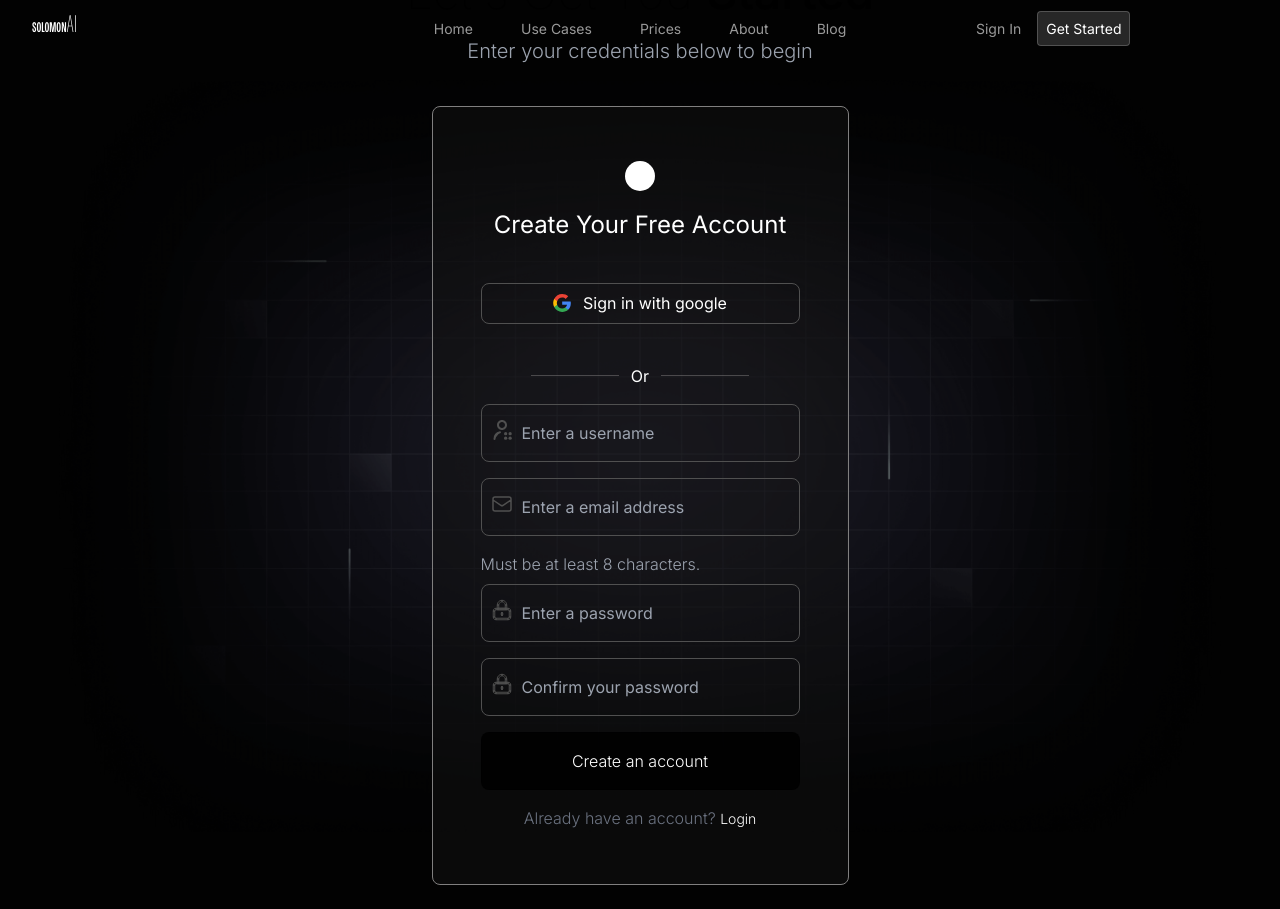
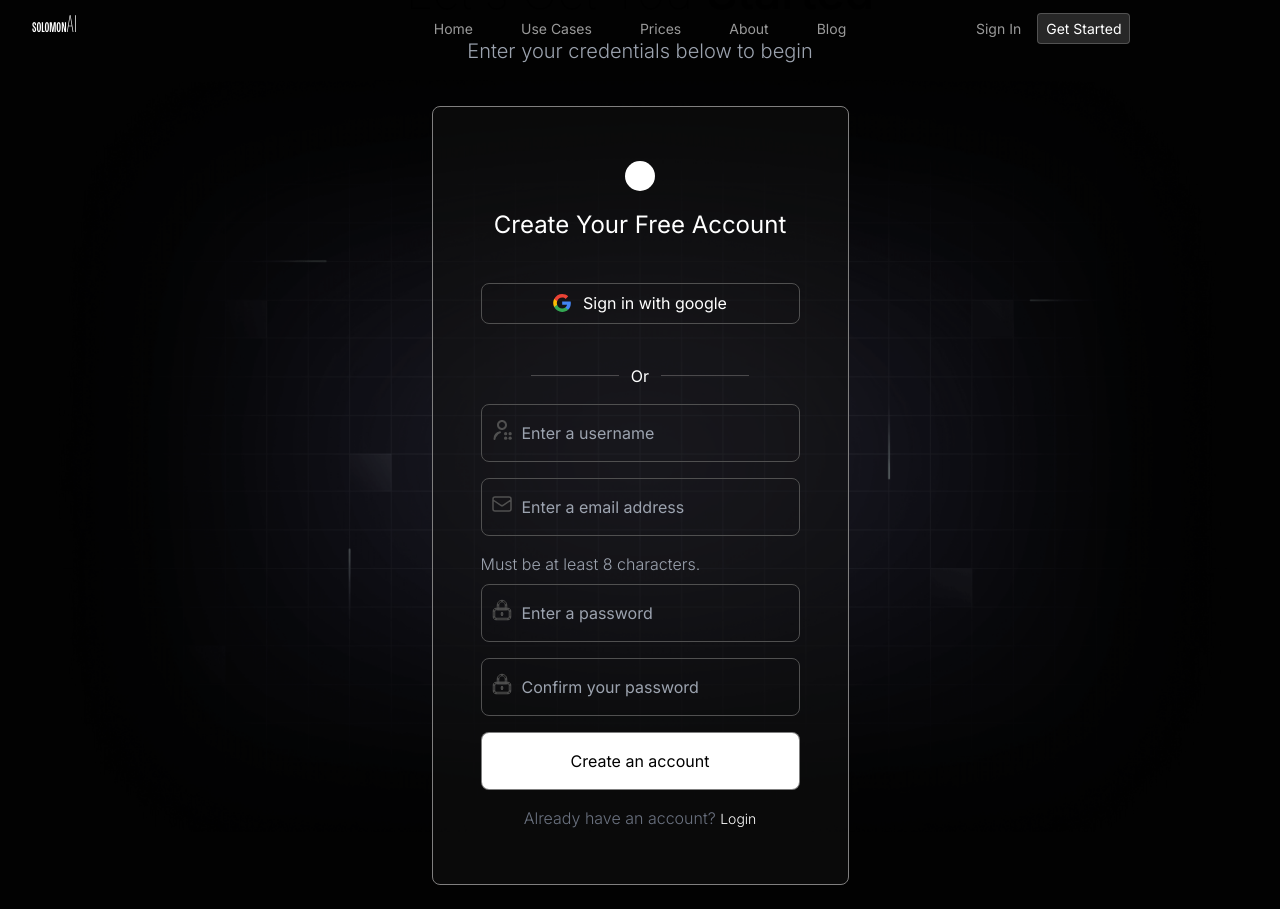
Before and after one commit to slimmsyd/SOLOMON_V3, a Next.js app in the folder solomon_ai/: page /signup in a window 1280 px wide. Built offline with nearby package versions, Linux system fonts and the light colour scheme.

Commit message:
updated the login page

```diff
--- a/solomon_ai/src/app/navigation/navComponent.tsx
+++ b/solomon_ai/src/app/navigation/navComponent.tsx
@@ -79,12 +79,12 @@ export default function NavComponent() {
         </ul>
         <div className="hidden items-center justify-between gap-8 xl:flex w-[280px]">
           <div className="flex items-center justify-end	  gap-4">
-            <Link href = "/signup" className="abc-diatype-Regular text-gray text-[1.75rem] duration-300 ease-in-out hover:text-white">
+            <Link href = "/login" className="abc-diatype-Regular text-gray text-[1.75rem] duration-300 ease-in-out hover:text-white">
               Sign In
             </Link>
-            <button className="px-2 py-1 abc-diatype-Regular bg-gray border border-white/20 text-white text-[1.75rem] rounded">
+            <Link href = "/signup" className="px-2 py-1 abc-diatype-Regular bg-gray border border-white/20 text-white text-[1.75rem] rounded">
               Get Started
-            </button>
+            </Link>
           </div>
         </div>
         <div
--- a/solomon_ai/src/app/signup/page.tsx
+++ b/solomon_ai/src/app/signup/page.tsx
@@ -255,7 +255,7 @@ const Signup = () => {
                     Password*
                   </label> */}
 
-<p
+                  <p
                     className={
                       signupData.passwordsMatch
                         ? "secondary-font font-light text-[16px] text-red-500"
@@ -266,7 +266,6 @@ const Signup = () => {
                       ? "Passwords do not match"
                       : " Must be at least 8 characters."}
                   </p>
-
 
                   <div className="w-full relative">
                     <svg
@@ -302,7 +301,6 @@ const Signup = () => {
                     Confirm password*
                   </label> */}
 
-
                   <div className="w-full relative">
                     <svg
                       xmlns="http://www.w3.org/2000/svg"
@@ -334,7 +332,7 @@ const Signup = () => {
                 </div>
                 <button
                   type="submit"
-                  className="p-4 w-full secondary-font font-light text-[1rem] text-white bg-[rgba(0,0,0,.85)] border border-[rgba(0,0,0,.5)] rounded-lg"
+                  className="p-4 w-full secondary-font  text-[1rem] text-black bg-white border border-[rgba(0,0,0,.5)] rounded-lg abc-diatype-Medium formBtn "
                 >
                   Create an account
                 </button>
```
